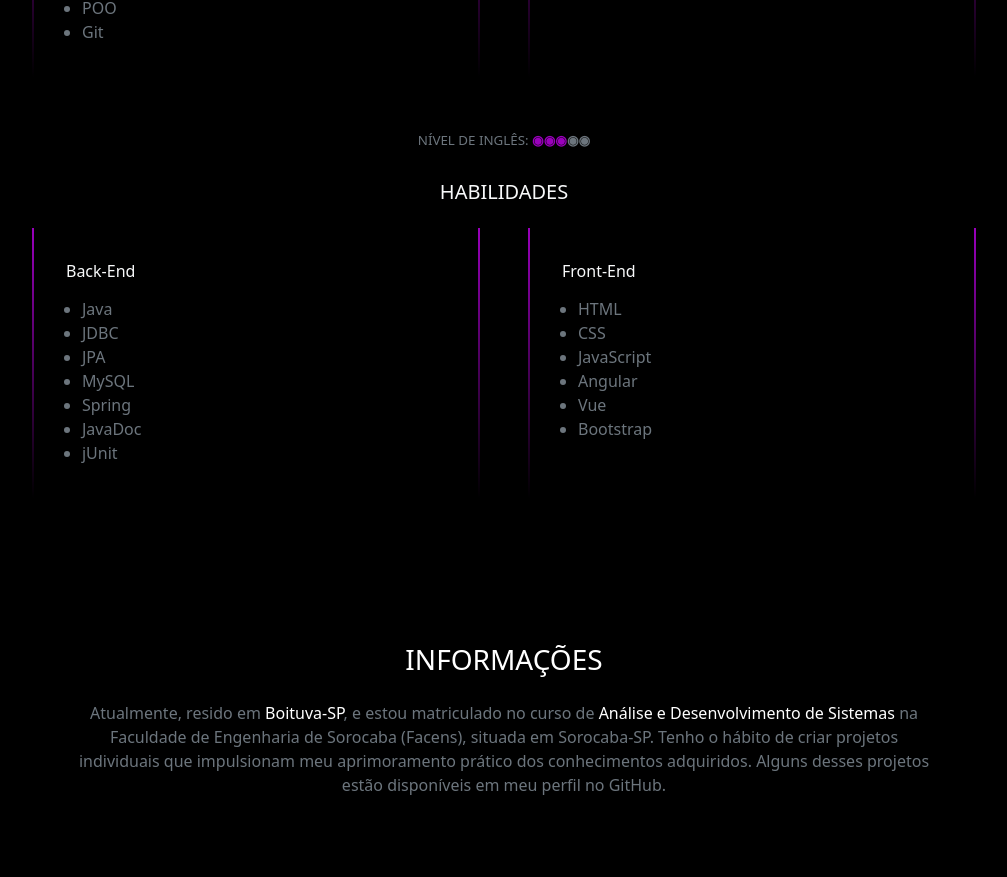
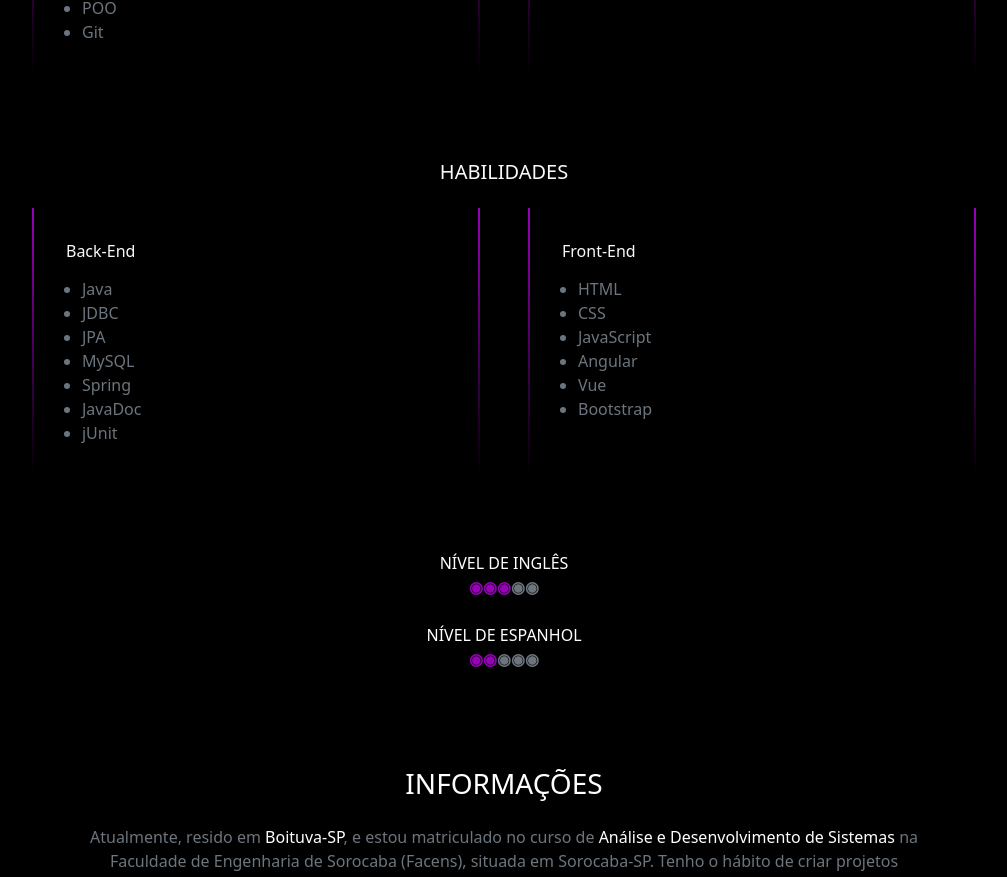
Before and after one commit to Rafael-MJ/rafaelmj.xyz, an Angular app: page /#/main in a window 1280 px wide. Shown: the part 1835-2712 px from the top of the page, without its empty margins (136-1143 px from the left). Built offline with nearby package versions, Linux system fonts and the light colour scheme.

Commit message:
feat: add single component to 'fluency'

```diff
--- /dev/null
+++ b/src/app/components/screens/scr-fluency/scr-fluency.component.html
@@ -0,0 +1,15 @@
+<div class="text-center d-grid m-4">
+  <span class="text-secondary text-left text-white">NÍVEL DE INGLÊS</span>
+  <div>
+    <span class="text-secondary text-left lvl">◉◉◉</span>
+    <span class="text-secondary text-left lvl-none">◉◉</span>
+  </div>
+</div>
+
+<div class="text-center d-grid m-4">
+  <span class="text-secondary text-left text-white">NÍVEL DE ESPANHOL</span>
+  <div>
+    <span class="text-secondary text-left lvl">◉◉</span>
+    <span class="text-secondary text-left lvl-none">◉◉◉</span>
+  </div>
+</div>
--- /dev/null
+++ b/src/app/components/screens/scr-fluency/scr-fluency.component.scss
@@ -0,0 +1,10 @@
+@import '../../../utils/style.utils.scss';
+
+.lvl {
+  color: $color-purple !important;
+  font-weight: 1000;
+}
+
+.lvl-none {
+  font-weight: 1000;
+}
--- a/src/app/components/screens/scr-knowledge/scr-knowledge.component.html
+++ b/src/app/components/screens/scr-knowledge/scr-knowledge.component.html
@@ -39,11 +39,5 @@
     id="project-info"
     data-bs-theme="dark"
     style="padding: 5px 8px"
-  >
-    <div class="text-center">
-      <span class="text-secondary text-left">NÍVEL DE INGLÊS: </span>
-      <span class="text-secondary text-left lvl">◉◉◉</span>
-      <span class="text-secondary text-left lvl-none">◉◉</span>
-    </div>
-  </nav>
+  ></nav>
 </div>
--- a/src/app/components/screens/scr-knowledge/scr-knowledge.component.scss
+++ b/src/app/components/screens/scr-knowledge/scr-knowledge.component.scss
@@ -9,12 +9,3 @@ h6 {
   font-weight: 500;
   border-radius: 8px;
 }
-
-.lvl {
-  color: $color-purple !important;
-  font-weight: 1000;
-}
-
-.lvl-none {
-  font-weight: 1000;
-}
--- a/src/app/components/screens/scr-main/scr-main.component.html
+++ b/src/app/components/screens/scr-main/scr-main.component.html
@@ -23,6 +23,7 @@
 <app-scr-about></app-scr-about>
 <app-scr-knowledge></app-scr-knowledge>
 <app-scr-skills></app-scr-skills>
+<app-scr-fluency></app-scr-fluency>
 <app-scr-info></app-scr-info>
 <app-gen-arrows></app-gen-arrows>
 <app-gen-info></app-gen-info>
--- a/src/app/components/screens/scr-main/scr-main.component.ts
+++ b/src/app/components/screens/scr-main/scr-main.component.ts
@@ -10,6 +10,7 @@ import { ScrSkillsComponent } from '../scr-skills/scr-skills.component';
 import { GenInfoComponent } from '../../general/gen-info/gen-info.component';
 import { ScrAboutComponent } from '../scr-about/scr-about.component';
 import { ScrInfoComponent } from '../scr-info/scr-info.component';
+import { ScrFluencyComponent } from '../scr-fluency/scr-fluency.component';
 
 @Component({
   selector: 'app-scr-main',
@@ -17,6 +18,7 @@ import { ScrInfoComponent } from '../scr-info/scr-info.component';
   imports: [
     commonModuleUtils,
     ScrAboutComponent,
+    ScrFluencyComponent,
     ScrInfoComponent,
     ScrKnowledgeComponent,
     ScrSkillsComponent,
```
Also changed, not shown: src/app/components/screens/scr-fluency/scr-fluency.component.ts (added, +12 -0 lines), 1 other file (tests, documents, lock files or other folders).
